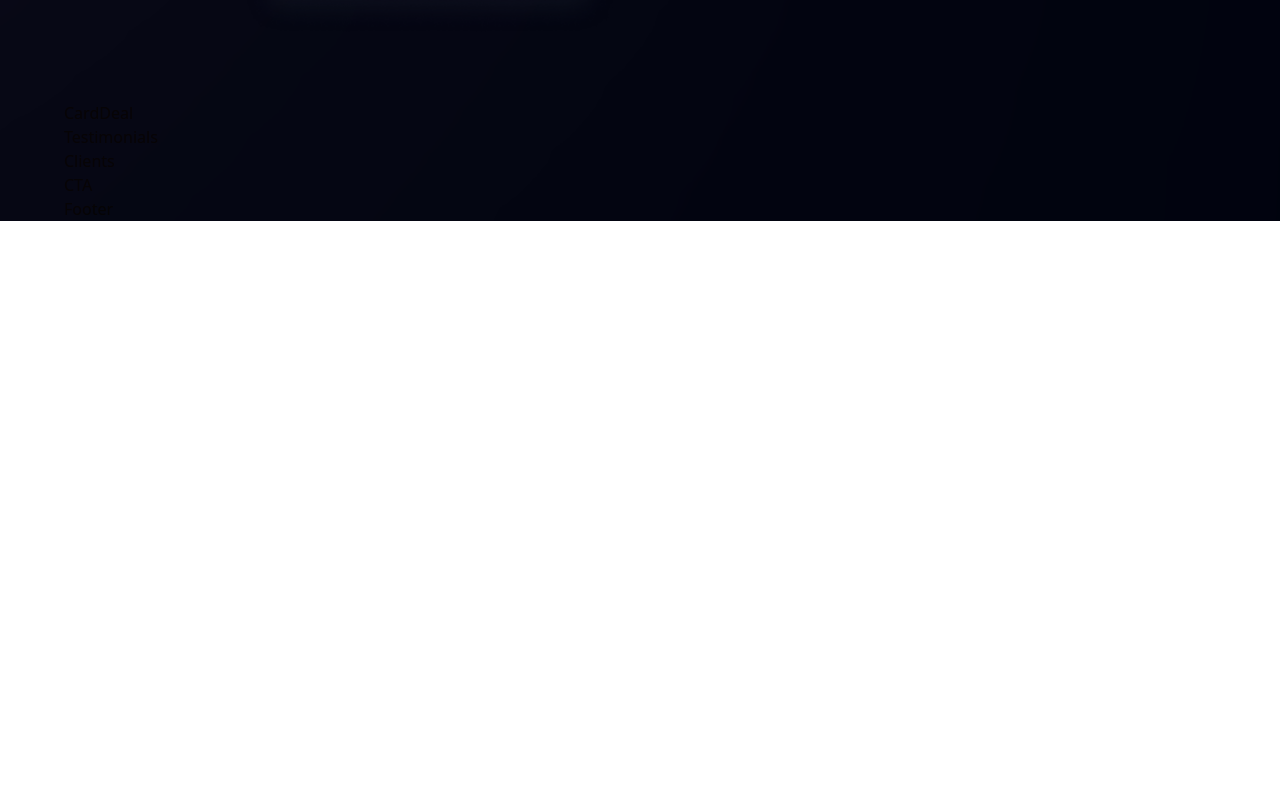
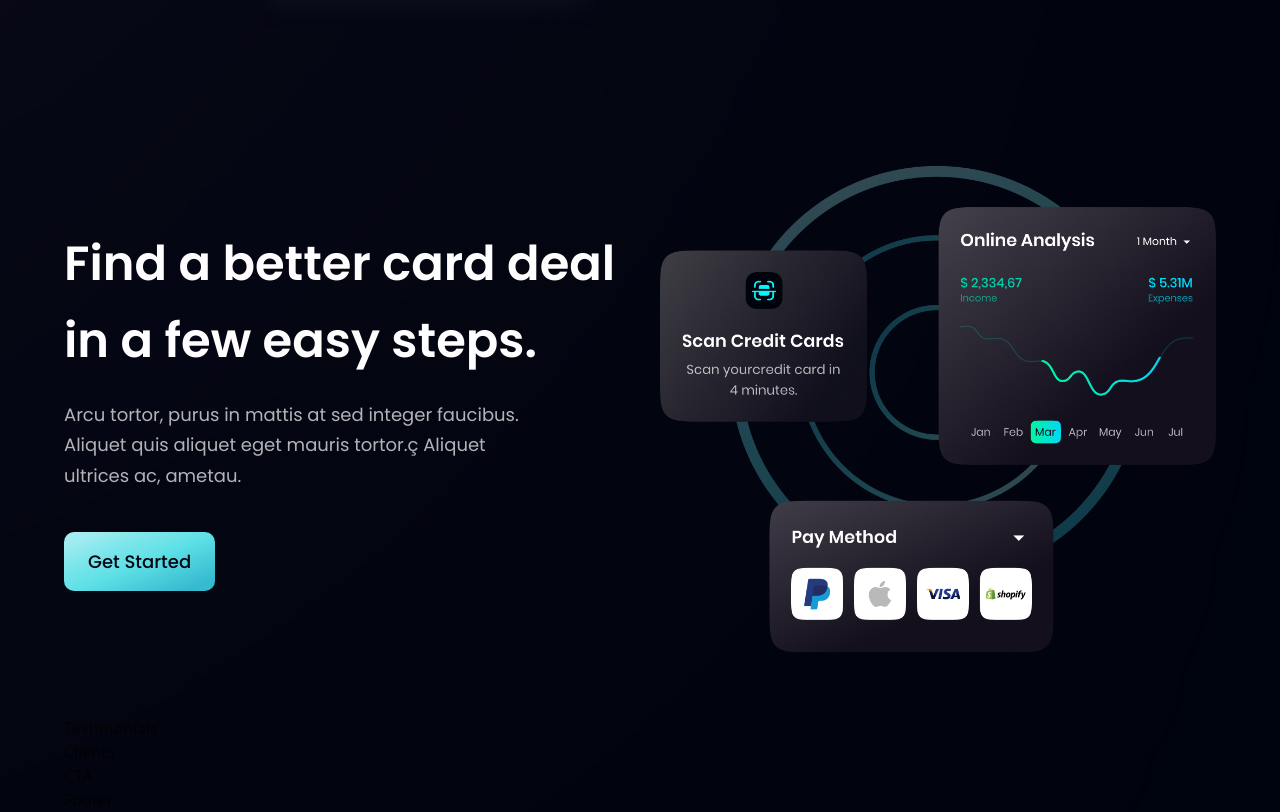
Before and after one commit to wilsonmike/modern-bank-landing, a React (Vite) app: page / in a window 1280 px wide. Shown: the part 2052-2864 px from the top of the page. Before the commit the page ends 2273 px from the top, so only its background shows below. Built offline with nearby package versions, Linux system fonts and the light colour scheme.

Commit message:
card deal section finished

```diff
--- a/src/components/Button.jsx
+++ b/src/components/Button.jsx
@@ -1,7 +1,7 @@
 import React from 'react'
 
 const Button = ({ styles }) => (
-    <button type="button" className={`py-4 px-6 bg-blue-gradient font-poppins font-medium text-[18px] text-primary outline-none ${styles}`}>
+    <button type="button" className={`py-4 px-6 bg-blue-gradient font-poppins font-medium text-[18px] text-primary outline-none ${styles} rounded-[10px]`}>
         Get Started
     </button>
 )
--- a/src/components/CardDeal.jsx
+++ b/src/components/CardDeal.jsx
@@ -1,9 +1,18 @@
-import React from 'react'
+import { card } from "../assets"
+import styles, { layout } from "../style"
+import Button from "./Button"
 
-const CardDeal = () => {
-    return (
-        <div>CardDeal</div>
-    )
-}
+const CardDeal = () => (
+    <section className={layout.section}>
+        <div className={layout.sectionInfo}>
+            <h2 className={styles.heading2}>Find a better card deal <br className="sm:block hidden" /> in a few easy steps.</h2>
+            <p className={`${styles.paragraph} max-w-[470px] mt-5`}>Arcu tortor, purus in mattis at sed integer faucibus. Aliquet quis aliquet eget mauris tortor.ç Aliquet ultrices ac, ametau.</p>
+            <Button styles="mt-10" />
+        </div>
+        <div className={layout.sectionImg}>
+            <img src={card} alt="card" className="w-[100%] h-[100%]" />
+        </div>
+    </section>
+)
 
 export default CardDeal
```
